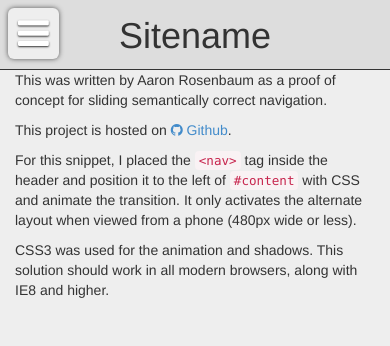
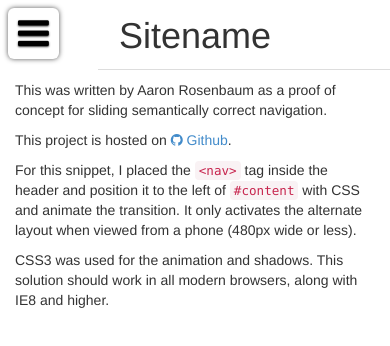
Before and after one commit to arosenb2/responsive-navigation-panel, a plain HTML site: page index.html in a window 390 px wide. Drawn offline with Linux system fonts and the light colour scheme.

Commit message:
Update style.css

```diff
--- a/css/style.css
+++ b/css/style.css
@@ -36,7 +36,7 @@
         top:0;
         bottom:0;
 
-        background:#eee;
+        background:#fff;
         overflow:auto;
     }
     .reveal{
@@ -48,21 +48,20 @@
     }
 
     header{
-        background:#ddd;
-        border-bottom:1px solid #333;
+        border-bottom:1px solid #ddd;
         height:70px;
+        margin: 0 0 10px 25%;
     }
     #menu-toggle{
         padding:0 10px;
 
-        background:#eee;
         border-radius:6px;
         box-shadow:0 0 5px #555;
 
         text-align: center;
         text-shadow: 0px 1px 2px #333;
         font-size: 36px;
-        color: #fff;
+        color: #000;
 
         position: absolute;
         top: 8px;
```
